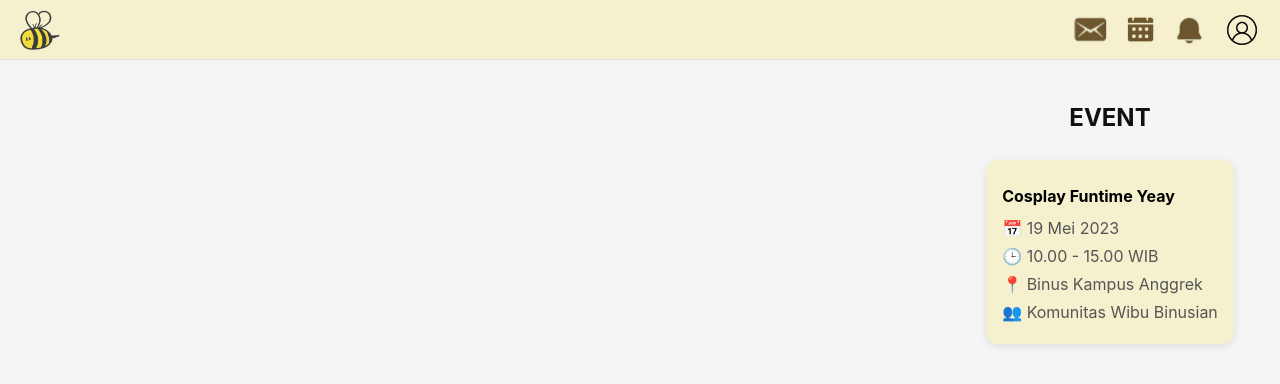
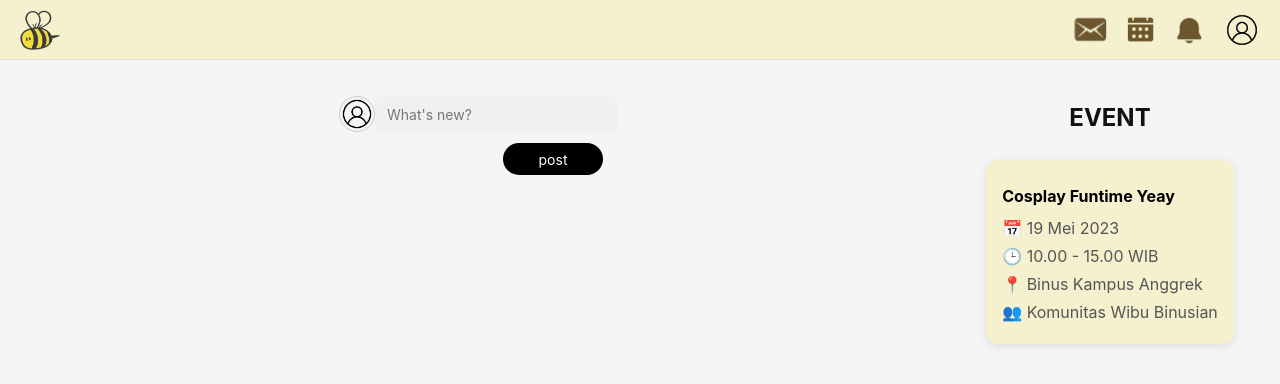
Before and after one commit to D4V1DYL/Bi-Friends-FE, a React (Vite) app: page /HomePage in a window 1280 px wide. Shown: the top 384 px of the page. Built offline with nearby package versions, Linux system fonts and the light colour scheme.

Commit message:
3-21B
buat textbox tempat input

```diff
--- a/src/HomeFolder/HomePage.css
+++ b/src/HomeFolder/HomePage.css
@@ -30,3 +30,64 @@
     display: flex;
     justify-content: flex-end;
   }
+
+  .inputForm {
+    display: flex;
+    align-items: center;
+    justify-content: space-between; /* Untuk center secara horizontal */
+    gap: 10px;
+    margin-top: 20px;
+    flex-direction: column;
+
+  }
+
+  .profile-icon {
+    width: 36px;
+    height: 36px;
+    border-radius: 50%;
+    object-fit: cover;
+    border: 1px solid #ccc;
+  }
+
+  #textinput {
+    border: none;
+    outline: none;
+    padding: 8px 12px;
+    border-radius: 8px;
+    background-color: #f0f0f0; /* Biar tetap ada background */
+    font-size: 14px;
+    width: 100%;
+    max-width: 400px;
+  }
+
+  #textinput:focus {
+    border: none;
+    outline: none;
+  }
+
+  #submitButton {
+    background-color: rgb(0, 0, 0);
+    color: rgb(255, 255, 255);
+    border: none;
+    padding: 4px 24px;
+    border-radius: 25px;
+    cursor: pointer;
+    font-size: 14px;
+    transition: background-color 0.2s ease;
+    min-width: 100px;
+    height: 32px;
+  }
+
+  #submitButton:hover {
+    background-color: #525252;
+  }
+
+  .divAtas{
+    flex-direction: row;
+    display: flex;
+  }
+
+  .divBawah{
+    display: flex;
+    padding-left: 150px;
+  }
--- a/src/HomeFolder/HomePage.tsx
+++ b/src/HomeFolder/HomePage.tsx
@@ -2,6 +2,7 @@ import React from 'react';
 import NavigationBar from '../Components/NavigationComponent/NavigationBar';
 import EventWidget from '../Components/EventWidgetComponent/EventWidget';
 import './HomePage.css';
+import profile from '../assets/profileLogo.png';
 
 const HomePage: React.FC = () => {
   return (
@@ -9,7 +10,32 @@ const HomePage: React.FC = () => {
       <NavigationBar />
       <div className="homepage-content">
         <div className="main-content">
-          {/* Forum nanti disini */}
+
+
+
+
+          <div className='inputForm'>
+
+            <div className='divAtas'>
+
+              <img src={profile}
+                alt="Profile"
+                className="profile-icon">
+              </img>
+              <input type="text" id="textinput" placeholder="What's new?" />
+
+            </div>
+
+            <div className='divBawah'>
+              <button id="submitButton">post</button>
+            </div>
+
+          </div>
+
+
+
+
+
         </div>
         <div className="event-section">
           <h3 className="event-title">EVENT</h3>
```
